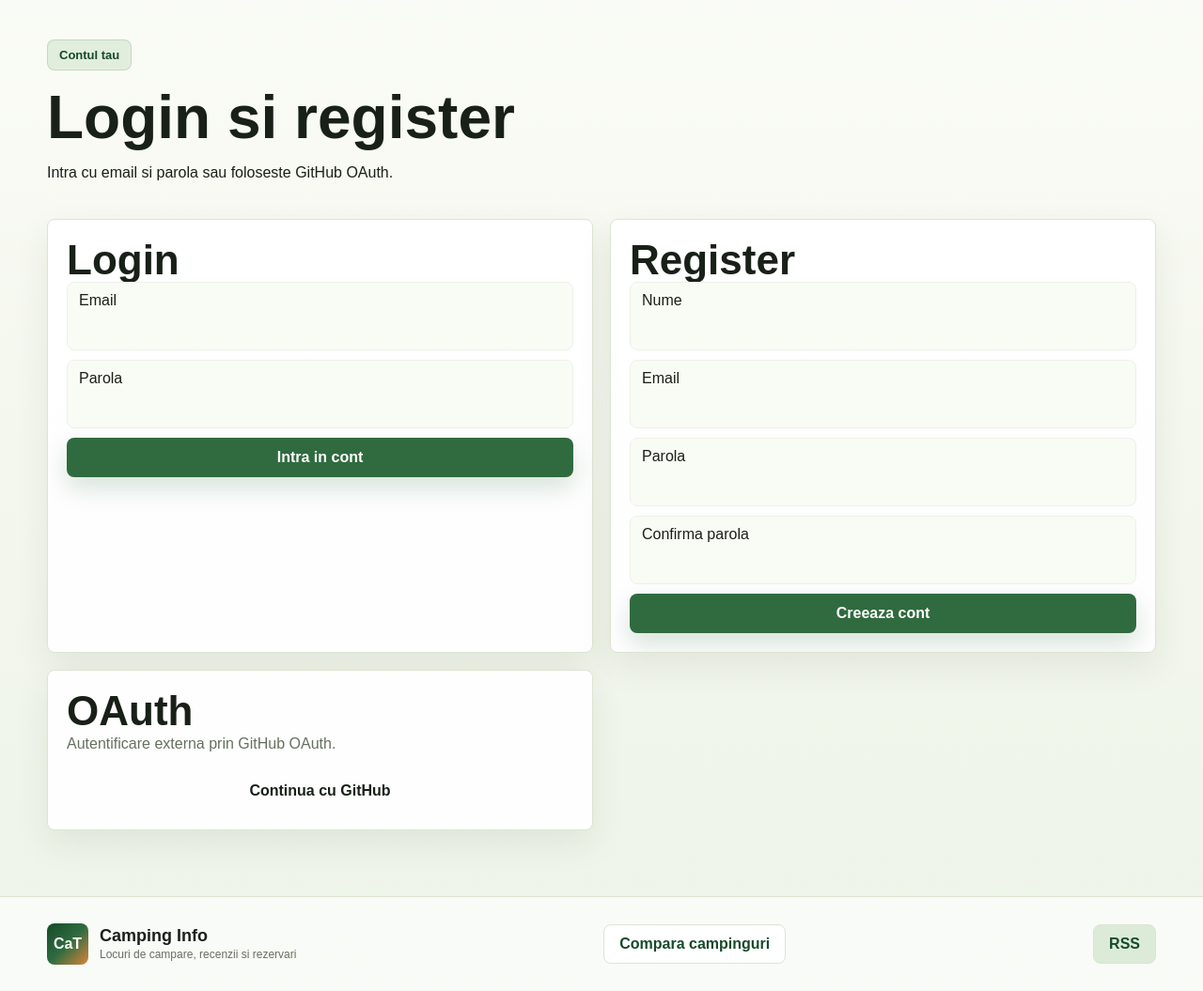
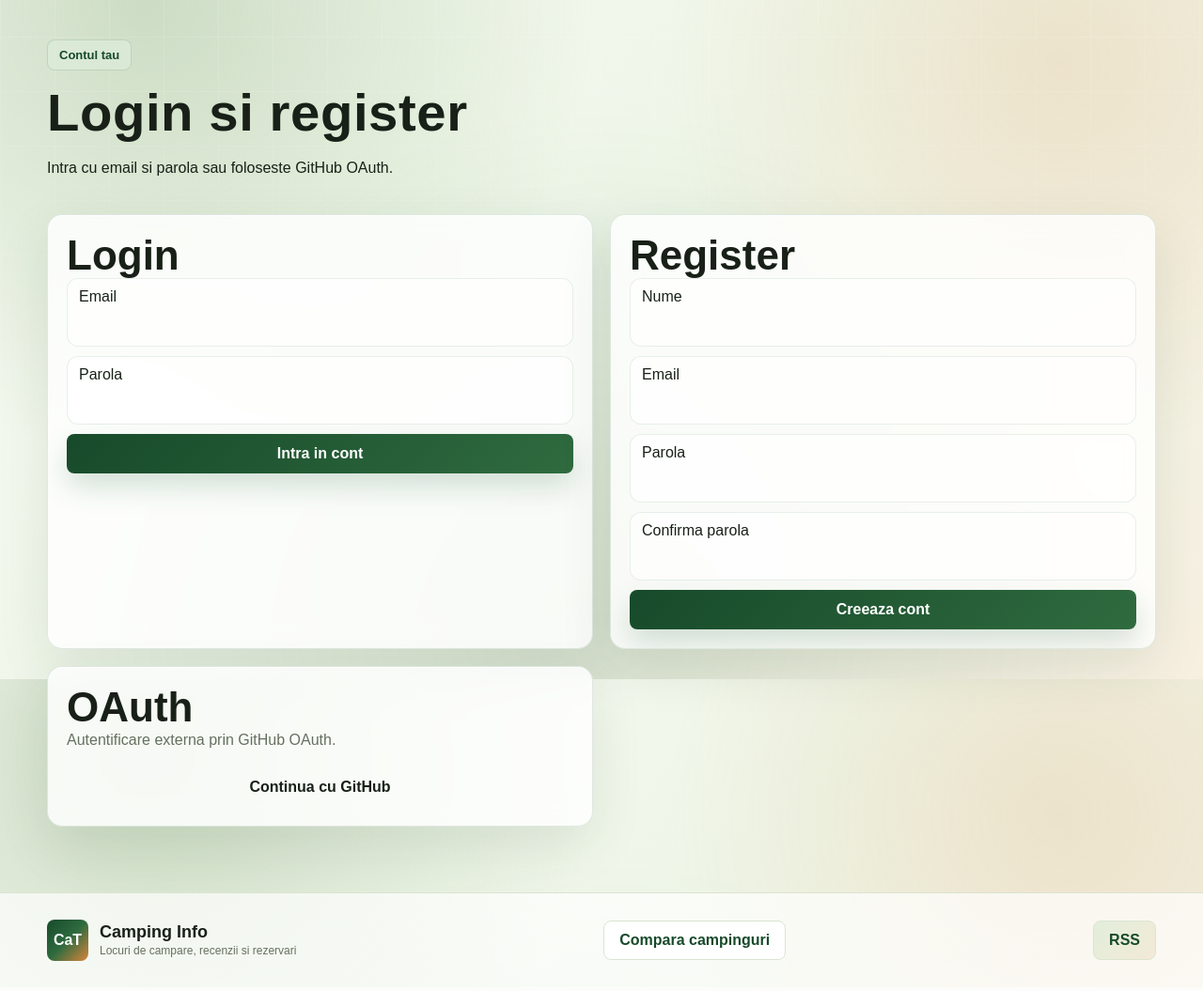
Before and after one commit to AndrewRTG/CaT-AilutoaeiCiobanu, a PHP site: the page made by app/Views/pages/auth.php in a window 1280 px wide. Shown: the part 77-1132 px from the top of the page at 94% size. After the commit the page ends 1100 px from the top, so only its background shows below. Run offline with PHP 8.4, Linux system fonts and the light colour scheme; the template is opened without the code that fills it, so the values that code supplies are empty.

Commit message:
beautiful beautiful

```diff
--- a/assets/css/style.css
+++ b/assets/css/style.css
@@ -24,11 +24,29 @@ html {
 }
 
 body {
+  min-height: 100vh;
   margin: 0;
   color: var(--text);
-  background: linear-gradient(180deg, #fbfcf7 0%, var(--bg) 48%, #edf4e8 100%);
+  background:
+    radial-gradient(circle at 12% 10%, rgb(95 145 78 / 28%) 0, transparent 30rem),
+    radial-gradient(circle at 88% 18%, rgb(217 133 59 / 16%) 0, transparent 26rem),
+    radial-gradient(circle at 50% 92%, rgb(47 107 63 / 12%) 0, transparent 34rem),
+    linear-gradient(135deg, #f9fbf4 0%, #eef6e8 48%, #f7f0e1 100%);
+  background-attachment: fixed;
   font-family: Arial, Helvetica, sans-serif;
-  min-height: 100vh;
+}
+
+body::before {
+  position: fixed;
+  inset: 0;
+  z-index: -1;
+  pointer-events: none;
+  content: "";
+  background:
+    linear-gradient(90deg, rgb(255 255 255 / 36%) 1px, transparent 1px),
+    linear-gradient(180deg, rgb(255 255 255 / 36%) 1px, transparent 1px);
+  background-size: 58px 58px;
+  mask-image: linear-gradient(to bottom, rgb(0 0 0 / 42%), transparent 78%);
 }
 
 a {
@@ -153,12 +171,13 @@ button {
 
 .btn-primary {
   color: #fff;
-  background: var(--green);
-  box-shadow: 0 12px 26px rgb(47 107 63 / 18%);
+  background: linear-gradient(135deg, var(--green-2), var(--green));
+  box-shadow: 0 14px 30px rgb(47 107 63 / 20%);
 }
 
 .btn-primary:hover {
-  background: var(--green-2);
+  background: linear-gradient(135deg, var(--green-2), var(--green));
+  filter: brightness(0.94);
 }
 
 .btn-ghost,
@@ -169,7 +188,7 @@ button {
 }
 
 .btn-soft {
-  background: var(--green-3);
+  background: linear-gradient(135deg, #e2eedb, #f2ead7);
 }
 
 .btn-danger {
@@ -238,11 +257,11 @@ p {
 }
 
 h1 {
-  max-width: 760px;
-  margin: 18px 0;
-  font-size: clamp(40px, 5vw, 68px);
-  line-height: 1;
-  letter-spacing: 0;
+  max-width: 860px;
+  margin: 16px 0 22px;
+  font-size: clamp(38px, 4.4vw, 60px);
+  line-height: 1.02;
+  letter-spacing: 0.01em;
 }
 
 h2 {
@@ -289,9 +308,9 @@ h3 {
   flex-direction: column;
   gap: 5px;
   padding: 10px 12px;
-  border: 1px solid #edf1e8;
-  border-radius: 8px;
-  background: #f9fbf5;
+  border: 1px solid rgb(47 107 63 / 10%);
+  border-radius: 12px;
+  background: rgb(255 255 255 / 62%);
 }
 
 .field span {
@@ -408,11 +437,32 @@ h3 {
 .panel,
 .detail-main,
 .auth-card {
-  border: 1px solid var(--border);
-  border-radius: 8px;
-  background: rgb(255 255 255 / 94%);
-  box-shadow: 0 14px 36px rgb(33 55 28 / 8%);
+  border: 1px solid rgb(47 107 63 / 14%);
+  border-radius: 16px;
+  background: rgb(255 255 255 / 82%);
+  box-shadow:
+    0 20px 55px rgb(33 55 28 / 10%),
+    inset 0 1px 0 rgb(255 255 255 / 72%);
   overflow: hidden;
+  backdrop-filter: blur(14px);
+}
+
+.camp-card,
+.panel,
+.map-place,
+.auth-card {
+  transition: transform 0.2s ease, box-shadow 0.2s ease, border-color 0.2s ease;
+}
+
+.camp-card:hover,
+.panel:hover,
+.map-place:hover,
+.auth-card:hover {
+  border-color: rgb(47 107 63 / 24%);
+  transform: translateY(-2px);
+  box-shadow:
+    0 26px 70px rgb(33 55 28 / 14%),
+    inset 0 1px 0 rgb(255 255 255 / 80%);
 }
 
 .camp-card {
```
Also changed, not shown: other parts of assets/css/style.css (+28 -5 lines), storage/cat.sqlite.
